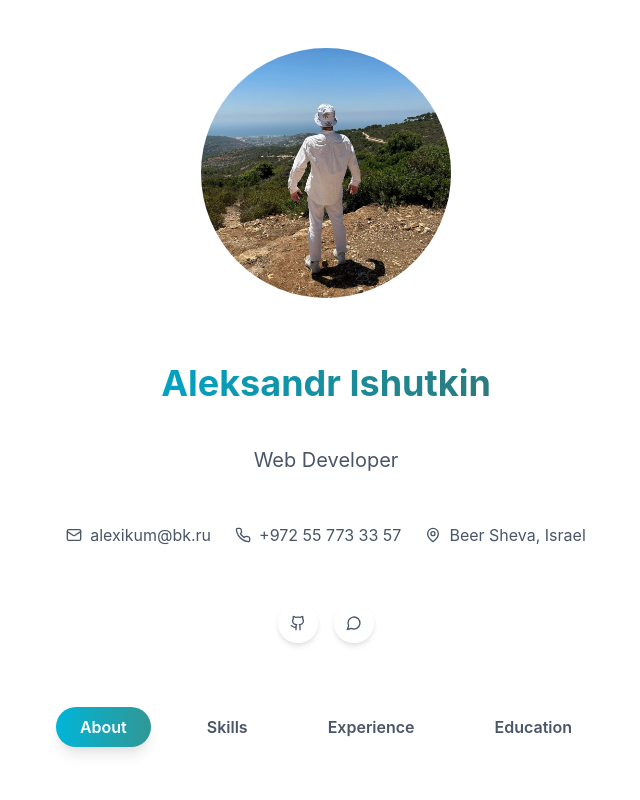
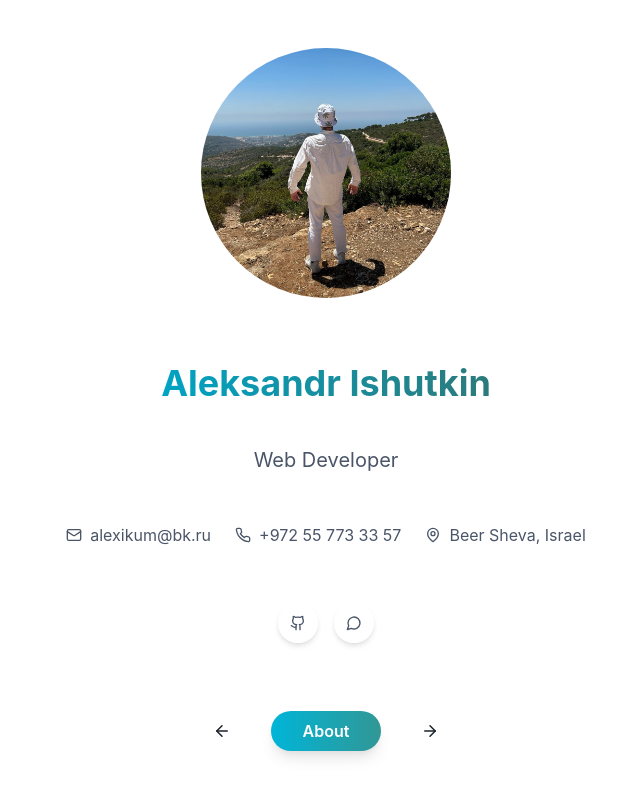
Before and after one commit to Sa6e4ka/cv, a React (Vite) app: page / in a window 1280 px wide. Shown: the top 800 px of the page, without its empty margins (314-954 px from the left). Built offline with nearby package versions, Linux system fonts and the light colour scheme.

Commit message:
bugs fixed

```diff
--- a/package.json
+++ b/package.json
@@ -13,7 +13,7 @@
     "@chakra-ui/react": "^2.8.2",
     "@emotion/react": "^11.11.3",
     "@emotion/styled": "^11.11.0",
-    "framer-motion": "^11.0.5",
+    "framer-motion": "^11.18.2",
     "lucide-react": "^0.344.0",
     "react": "^18.3.1",
     "react-dom": "^18.3.1",
--- a/src/App.tsx
+++ b/src/App.tsx
@@ -9,7 +9,6 @@ import {
   Icon,
   Heading,
   Circle,
-  useColorModeValue,
   Flex,
   Card,
   CardBody,
@@ -30,9 +29,10 @@ import {
   ChevronRight,
   Code,
 } from "lucide-react";
+import { ArrowLeft, ArrowRight } from "lucide-react";
 
 function App() {
-  const [activeSection, setActiveSection] = useState("about");
+  const [activeSection, setActiveSection] = useState<string>("about");
 
   const skills = {
     languages: ["JavaScript", "Python", "Solidity", "SQL"],
@@ -42,7 +42,7 @@ function App() {
   };
 
   return (
-    <Container maxW="5xl" py={12}>
+    <Container maxW="7xl" py={12}>
       {/* Header Section */}
       <VStack spacing={6} mb={16} as="header">
         <Image
@@ -68,49 +68,26 @@ function App() {
           Web Developer
         </Text>
 
-        <HStack spacing={6} mb={8}>
+        <HStack spacing={6} mb={8} wrap="wrap" justify="center">
           <ContactItem icon={Mail} text="alexikum@bk.ru" />
           <ContactItem icon={Phone} text="+972 55 773 33 57" />
           <ContactItem icon={MapPin} text="Beer Sheva, Israel" />
         </HStack>
 
-        <HStack spacing={4}>
+        <HStack spacing={4} justify="center">
           <SocialLink icon={Github} link="https://github.com/Sa6e4ka" />
           <SocialLink icon={MessageCircle} link="https://t.me/shallweball" />
         </HStack>
       </VStack>
 
-      {/* Navigation */}
-      <HStack justify="center" spacing={8} mb={12}>
-        <NavButton
-          text="About"
-          isActive={activeSection === "about"}
-          onClick={() => setActiveSection("about")}
-        />
-        <NavButton
-          text="Skills"
-          isActive={activeSection === "skills"}
-          onClick={() => setActiveSection("skills")}
-        />
-        <NavButton
-          text="Experience"
-          isActive={activeSection === "experience"}
-          onClick={() => setActiveSection("experience")}
-        />
-        <NavButton
-          text="Education"
-          isActive={activeSection === "education"}
-          onClick={() => setActiveSection("education")}
-        />
-      </HStack>
+      {/* Carousel Navigation */}
+      <CarouselNav
+        sections={["about", "skills", "experience", "education"]}
+        onSectionChange={setActiveSection}
+      />
 
       {/* Main Content */}
-      <Card
-        bg="whiteAlpha.800"
-        backdropFilter="blur(8px)"
-        shadow="xl"
-        rounded="2xl"
-      >
+      <Card bg="whiteAlpha.800" shadow="xl" rounded="2xl">
         <CardBody>
           {activeSection === "about" && (
             <VStack align="stretch" spacing={6}>
@@ -119,7 +96,6 @@ function App() {
                 <Heading size="lg">About Me</Heading>
               </Flex>
 
-              {/* First Paragraph */}
               <Box>
                 <Text color="gray.600" lineHeight="tall">
                   I am a student who began my studies in 2023 at the Russian
@@ -130,7 +106,6 @@ function App() {
                 </Text>
               </Box>
 
-              {/* Second Paragraph */}
               <Box>
                 <Text color="gray.600" lineHeight="tall">
                   In 2024, at 18 years old, I moved to Israel to continue my
@@ -143,7 +118,6 @@ function App() {
                 </Text>
               </Box>
 
-              {/* Third Paragraph */}
               <Box>
                 <Text color="gray.600" lineHeight="tall">
                   In my free time, I invest, play sports, and enjoy playing
@@ -226,12 +200,12 @@ function App() {
                 <Heading size="lg">Education</Heading>
               </Flex>
               <EducationItem
-                degree="Bachelor of Engineering scince"
-                university="Ben Gurion university of the negev"
+                degree="Bachelor of Engineering Science"
+                university="Ben Gurion University of the Negev"
                 period="2024 - present"
               />
               <EducationItem
-                degree="Bachelor of chemichal engineering"
+                degree="Bachelor of Chemical Engineering"
                 university="University of Chemical Technology of Russia"
                 period="2023 - 2024"
               />
@@ -242,6 +216,44 @@ function App() {
     </Container>
   );
 }
+
+const CarouselNav: React.FC<{
+  sections: string[];
+  onSectionChange: (section: string) => void;
+}> = ({ sections, onSectionChange }) => {
+  const [activeIndex, setActiveIndex] = useState<number>(0);
+
+  const handlePrev = () => {
+    const prevIndex = (activeIndex - 1 + sections.length) % sections.length;
+    setActiveIndex(prevIndex);
+    onSectionChange(sections[prevIndex]);
+  };
+
+  const handleNext = () => {
+    const nextIndex = (activeIndex + 1) % sections.length;
+    setActiveIndex(nextIndex);
+    onSectionChange(sections[nextIndex]);
+  };
+
+  return (
+    <HStack justify="center" spacing={4} mb={12}>
+      <Button onClick={handlePrev} variant="ghost" size="lg">
+        <Icon as={ArrowLeft} />
+      </Button>
+      <NavButton
+        text={
+          sections[activeIndex].charAt(0).toUpperCase() +
+          sections[activeIndex].slice(1)
+        }
+        isActive={true}
+        onClick={() => {}}
+      />
+      <Button onClick={handleNext} variant="ghost" size="lg">
+        <Icon as={ArrowRight} />
+      </Button>
+    </HStack>
+  );
+};
 
 interface SocialLinkProps {
   icon: React.ElementType;
@@ -268,7 +280,10 @@ const SocialLink: React.FC<SocialLinkProps> = ({ icon, link }) => (
   </Link>
 );
 
-const ContactItem = ({ icon, text }) => (
+const ContactItem: React.FC<{ icon: React.ElementType; text: string }> = ({
+  icon,
+  text,
+}) => (
   <HStack
     color="gray.600"
     _hover={{ color: "gray.800" }}
@@ -278,11 +293,17 @@ const ContactItem = ({ icon, text }) => (
     <Text>{text}</Text>
   </HStack>
 );
+interface NavButtonProps {
+  text: string;
+  isActive: boolean;
+  onClick: () => void;
+}
 
-const NavButton = ({ text, isActive, onClick }) => (
+const NavButton: React.FC<NavButtonProps> = ({ text, isActive, onClick }) => (
   <Button
     onClick={onClick}
-    px={6}
+    px={{ base: 24, md: 8 }}
+    py={{ base: 6, md: 3 }}
     rounded="full"
     variant={isActive ? "solid" : "ghost"}
     bgGradient={isActive ? "linear(to-r, cyan.500, teal.500)" : undefined}
@@ -291,13 +312,22 @@ const NavButton = ({ text, isActive, onClick }) => (
       bg: isActive ? undefined : "whiteAlpha.200",
     }}
     shadow={isActive ? "lg" : undefined}
+    transition="all 0.3s ease"
   >
     {text}
   </Button>
 );
 
-const ExperienceItem = ({ title, company, period, description }) => (
-  <Box _hover={{ transform: "translateX(8px)" }} transition="transform 0.2s">
+const ExperienceItem: React.FC<{
+  title: string;
+  company: string;
+  period: string;
+  description: string;
+}> = ({ title, company, period, description }) => (
+  <Box
+    _hover={{ transform: "translateX(8px)", boxShadow: "lg" }}
+    transition="transform 0.3s ease, box-shadow 0.3s ease"
+  >
     <Flex align="center" mb={2}>
       <Icon as={ChevronRight} color="cyan.500" mr={2} />
       <Heading size="md">{title}</Heading>
@@ -314,8 +344,15 @@ const ExperienceItem = ({ title, company, period, description }) => (
   </Box>
 );
 
-const EducationItem = ({ degree, university, period }) => (
-  <Box _hover={{ transform: "translateX(8px)" }} transition="transform 0.2s">
+const EducationItem: React.FC<{
+  degree: string;
+  university: string;
+  period: string;
+}> = ({ degree, university, period }) => (
+  <Box
+    _hover={{ transform: "translateX(8px)", boxShadow: "lg" }}
+    transition="transform 0.3s ease, box-shadow 0.3s ease"
+  >
     <Flex align="center" mb={2}>
       <Icon as={ChevronRight} color="cyan.500" mr={2} />
       <Heading size="md">{degree}</Heading>
@@ -329,14 +366,18 @@ const EducationItem = ({ degree, university, period }) => (
   </Box>
 );
 
-const SkillCategory = ({ title, skills, colorScheme }) => (
+const SkillCategory: React.FC<{
+  title: string;
+  skills: string[];
+  colorScheme: string;
+}> = ({ title, skills, colorScheme }) => (
   <Box
     p={6}
     bg="white"
     rounded="xl"
     shadow="md"
     _hover={{ transform: "translateY(-4px)" }}
-    transition="transform 0.2s"
+    transition="transform 0.2s ease"
   >
     <Heading size="md" mb={4} color={`${colorScheme}.600`}>
       {title}
```
Also changed, not shown: 1 other file (tests, documents, lock files or other folders).
